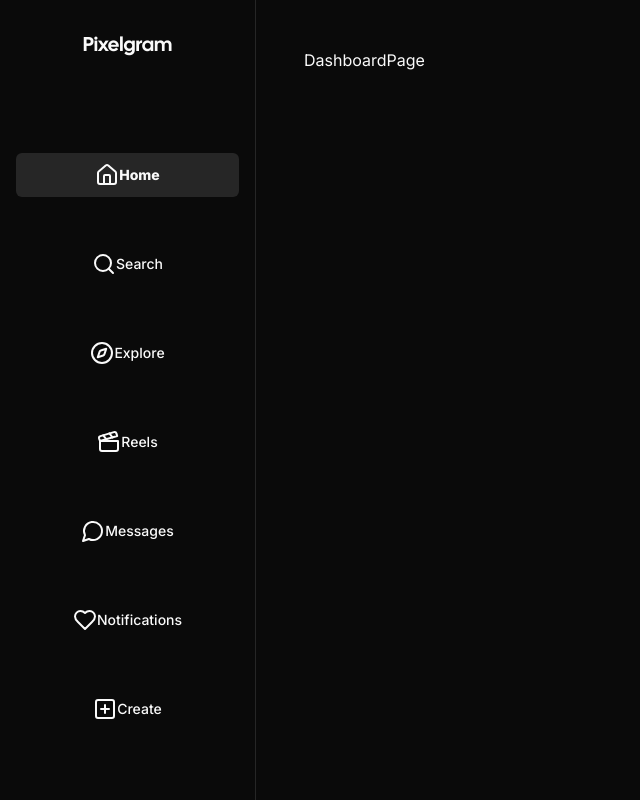
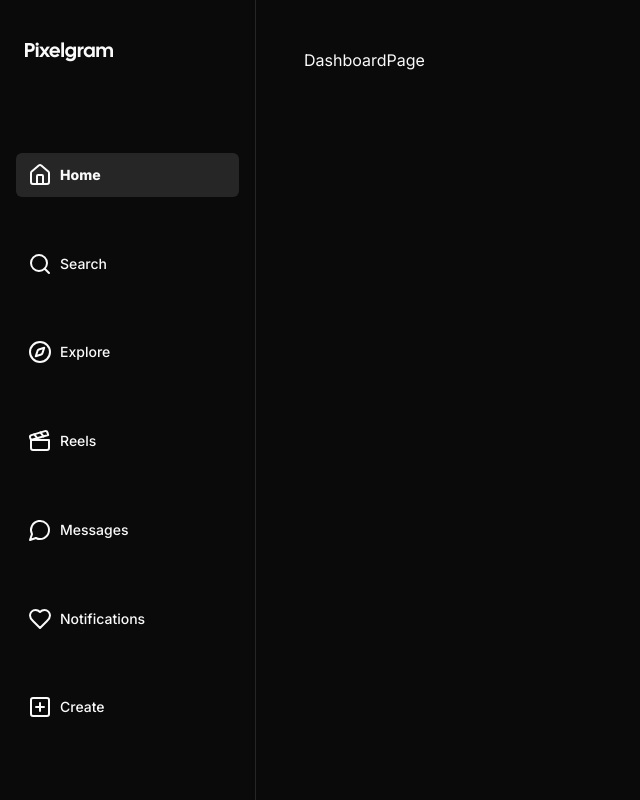
Before and after one commit to rahneverd/social-media-app-nextjs, a Next.js app: page /dashboard in a window 1280 px wide. Shown: the whole page, without its empty margins (0-640 px from the left). Built offline with nearby package versions, Linux system fonts and the light colour scheme.

Commit message:
added custom styling in global css

```diff
--- a/app/globals.css
+++ b/app/globals.css
@@ -67,3 +67,21 @@
     @apply bg-background text-foreground;
   }
 }
+
+@layer components {
+  .navLink {
+    @apply md:!justify-start space-x-2 md:!my-1.5 !px-3 w-full;
+  }
+
+  .menuItem {
+    @apply dark:hover:bg-[#3C3C3C] !cursor-pointer flex items-center gap-x-2 !px-4 !py-3.5 !m-1.5 !rounded-lg font-medium;
+  }
+
+  .postOption {
+    @apply flex items-center justify-center border-b border-zinc-300 dark:border-neutral-700 text-sm font-medium w-full;
+  }
+
+  .dialogContent {
+    @apply bg-white dark:bg-neutral-800 !p-0 overflow-hidden !gap-0;
+  }
+}
```
